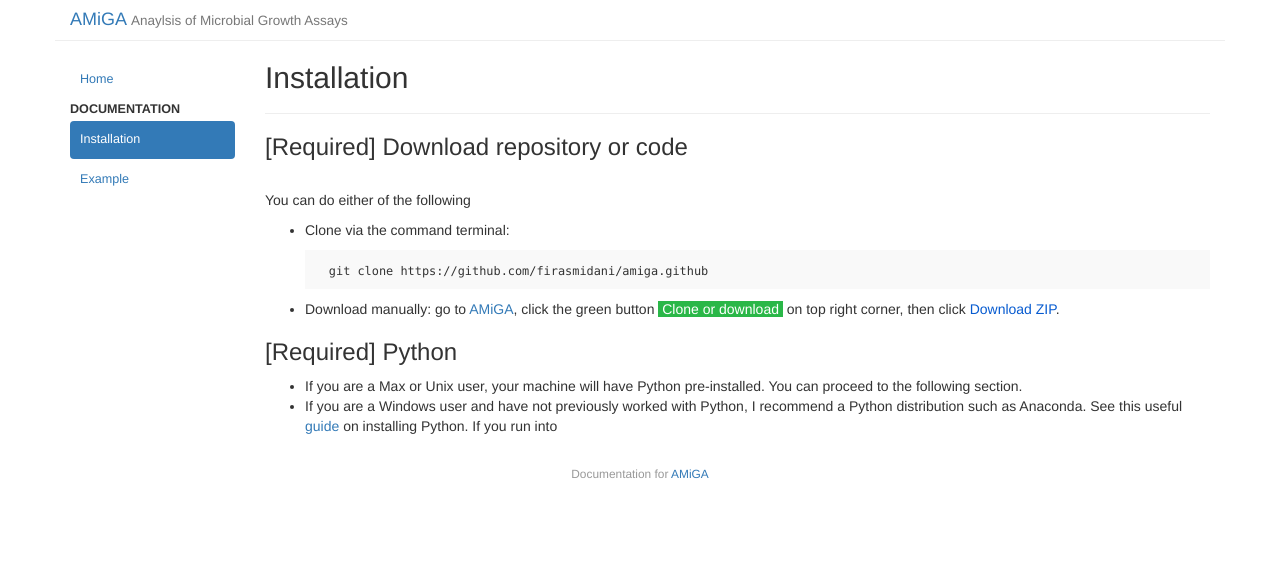
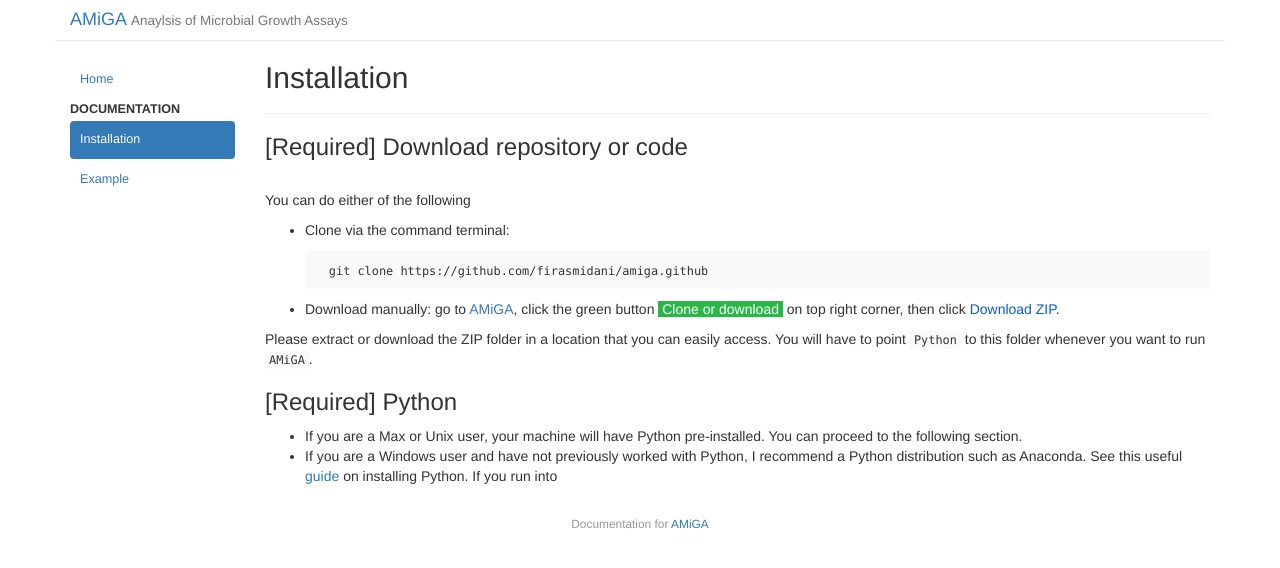
Before and after one commit to firasmidani/amiga, a Jekyll site: the page built from docs/_posts/2020-03-23-installation.md, in a window 1280 px wide. Shown: the top 568 px of the page. Built offline with Jekyll 4.4.1, drawn with Linux system fonts in a browser that asks for light colours.

Commit message:
testing text highlighting

````diff
--- a/docs/_posts/2020-03-23-installation.md
+++ b/docs/_posts/2020-03-23-installation.md
@@ -17,6 +17,8 @@ You can do either of the following
     ```
 - Download manually: go to <a href="https://github.com/firasmidani/github">AMiGA</a>, click the green button <span style="color:#ffffff;background-color:#2ab748">&nbsp;Clone or download&nbsp;</span> on top right corner, then click <span style="color:#075bd0;">Download ZIP</span>.
 
+Please extract or download the ZIP folder in a location that you can easily access. You will have to point ```Python``` to this folder whenever you want to run ```AMiGA```.
+
 ### [Required] Python
 
 * If you are a Max or Unix user, your machine will have Python pre-installed. You can proceed to the following section.
````
